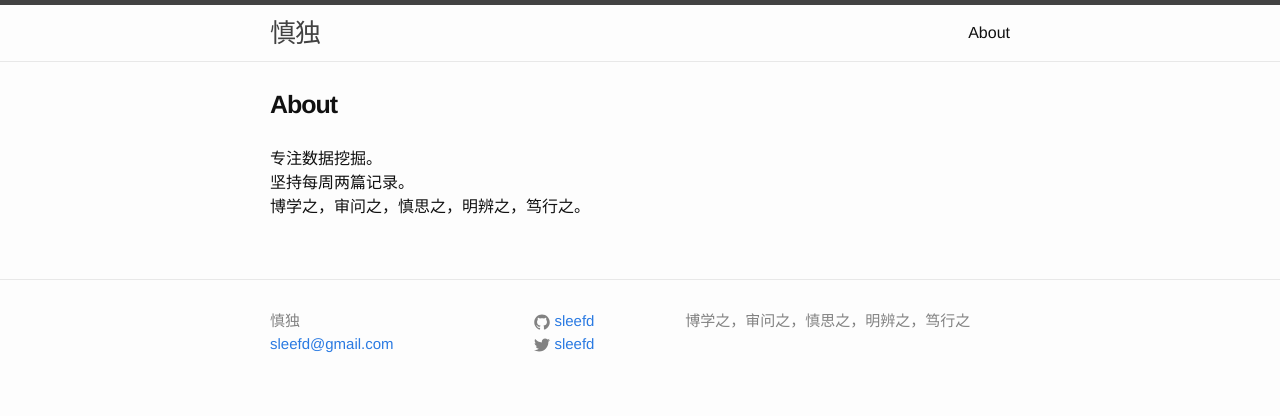
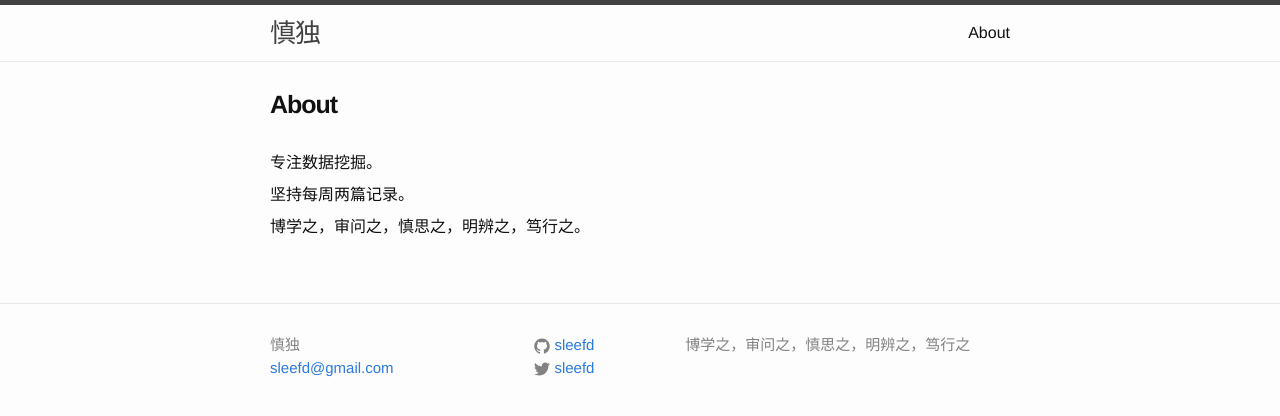
Before and after one commit to sleefd/newblog, a Jekyll site: the page built from about.md, in a window 1280 px wide. Shown: the top 416 px of the page. Built offline with Jekyll 4.4.1, drawn with Linux system fonts in a browser that asks for light colours.

Commit message:
modify css

```diff
--- a/css/modify.scss
+++ b/css/modify.scss
@@ -45,3 +45,9 @@ a:visited{
 	margin-bottom: 12px;
 	font-weight: bold;
 }
+
+.post-content{
+line-height: 2;
+font-weight: 400;
+text-align: justify;
+}
```
